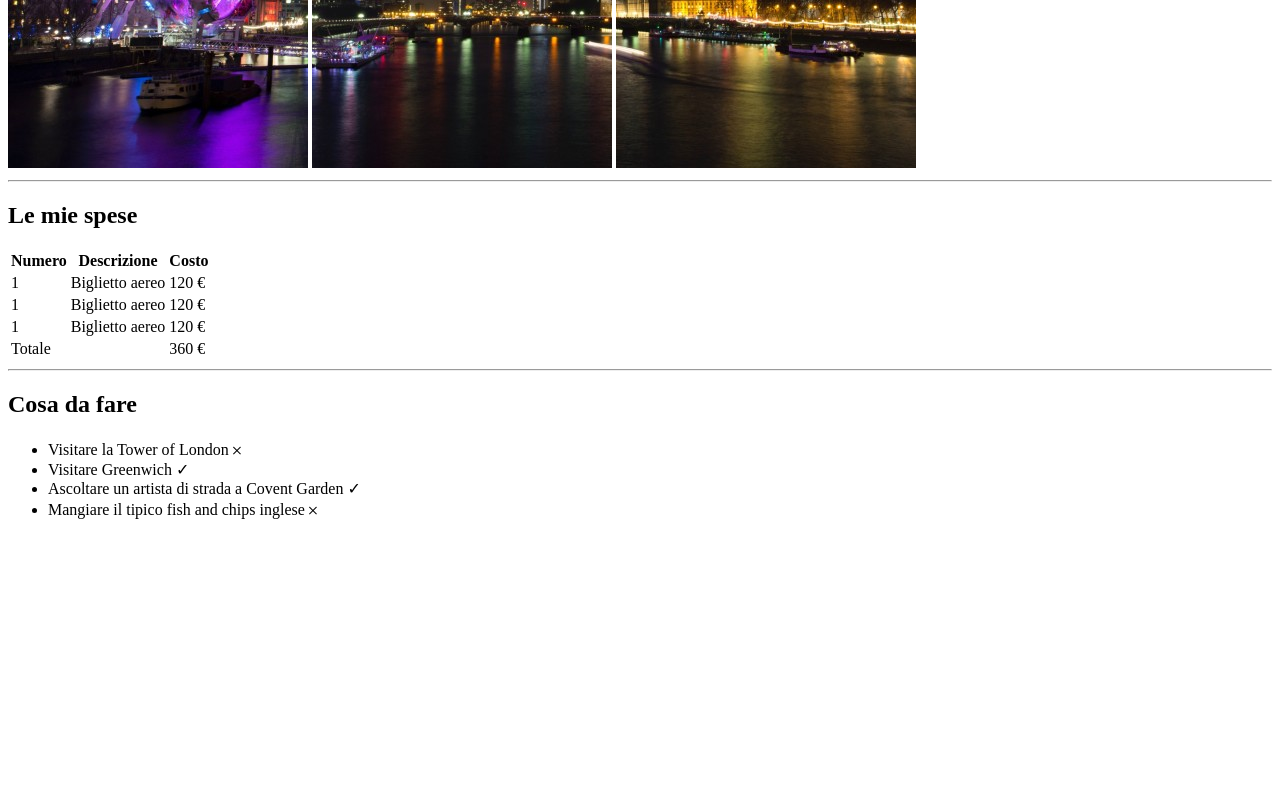
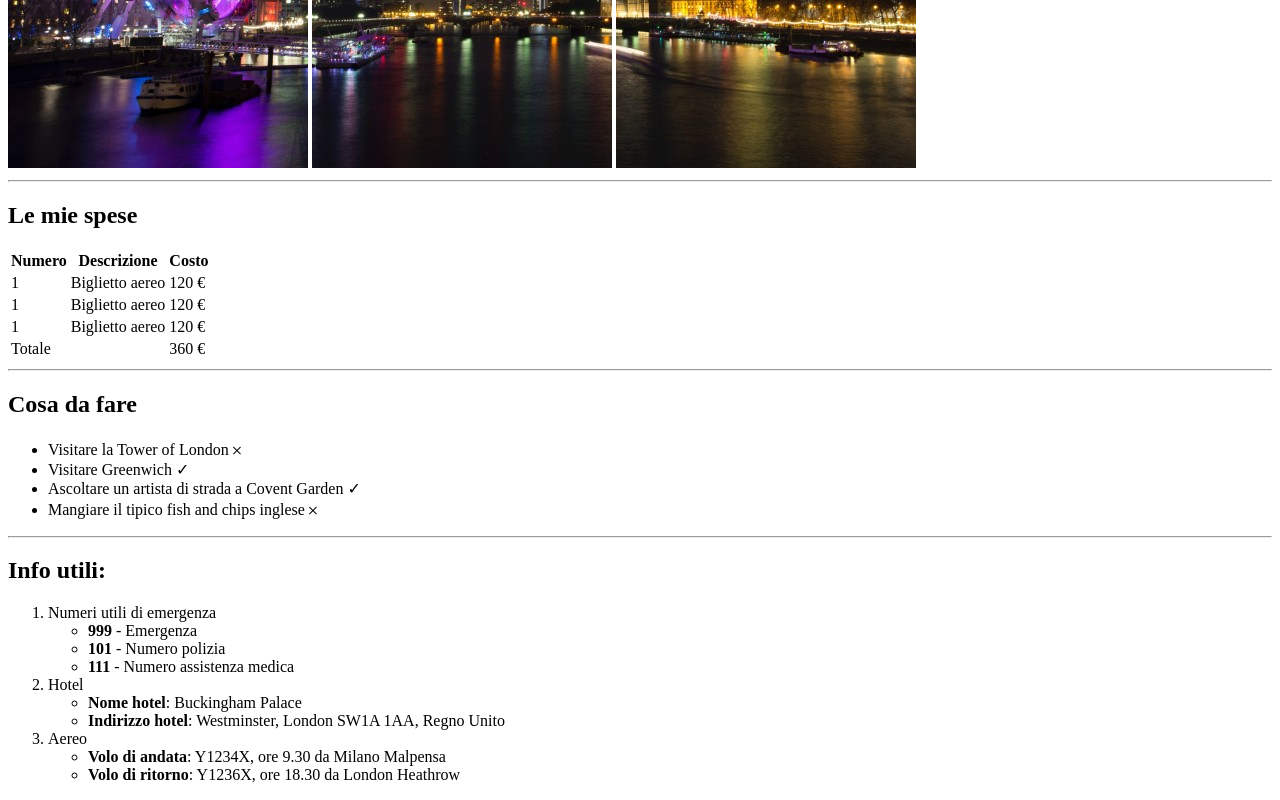
Before and after one commit to Maria210194/html-london-trip, a plain HTML site: page index.html in a window 1280 px wide. Shown: the part 512-1312 px from the top of the page. Before the commit the page ends 1048 px from the top, so only its background shows below. Drawn offline with Linux system fonts and the light colour scheme.

Commit message:
Corpo del documento-seconda parte

```diff
--- a/index.html
+++ b/index.html
@@ -71,5 +71,32 @@
         </ul>
     </div>
 
+    <!--Corpo del documento-seconda parte-->
+    <hr>
+    <div>
+        <h2>Info utili:</h2>
+        <ol>
+            <li>Numeri utili di emergenza
+                <ul>
+                    <li><b>999</b> - Emergenza</li>
+                    <li><b>101</b> - Numero polizia</li>
+                    <li><b>111</b> - Numero assistenza medica</li>
+                </ul>
+            </li>
+            <li>Hotel
+                <ul>
+                    <li><b>Nome hotel</b>: Buckingham Palace</li>
+                    <li><b>Indirizzo hotel</b>: Westminster, London SW1A 1AA, Regno Unito</li>
+                </ul>
+            </li>
+            <li>Aereo
+                <ul>
+                    <li><b>Volo di andata</b>: Y1234X, ore 9.30 da Milano Malpensa</li>
+                    <li><b>Volo di ritorno</b>: Y1236X, ore 18.30 da London Heathrow</li>
+                </ul>
+            </li>
+        </ol>
+    </div>
+    <!--/Corpo del documento-seconda parte-->
 </body>
 </html>
```
